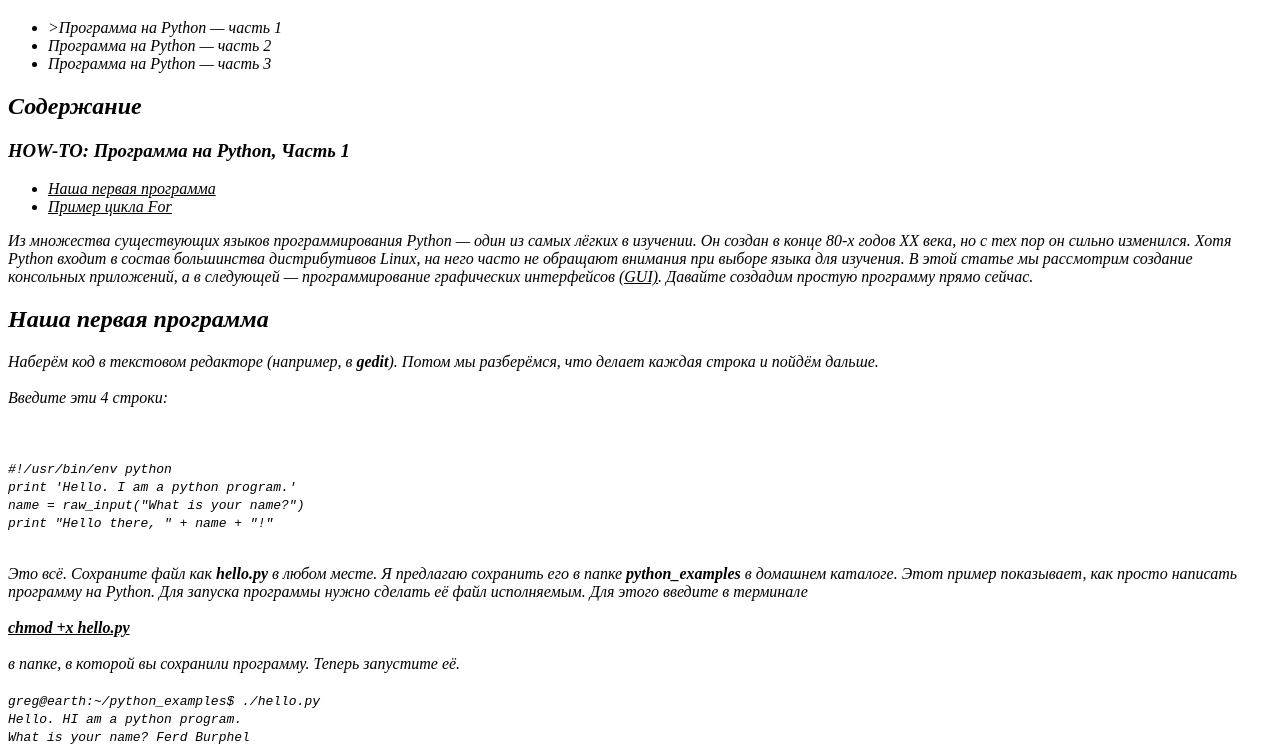
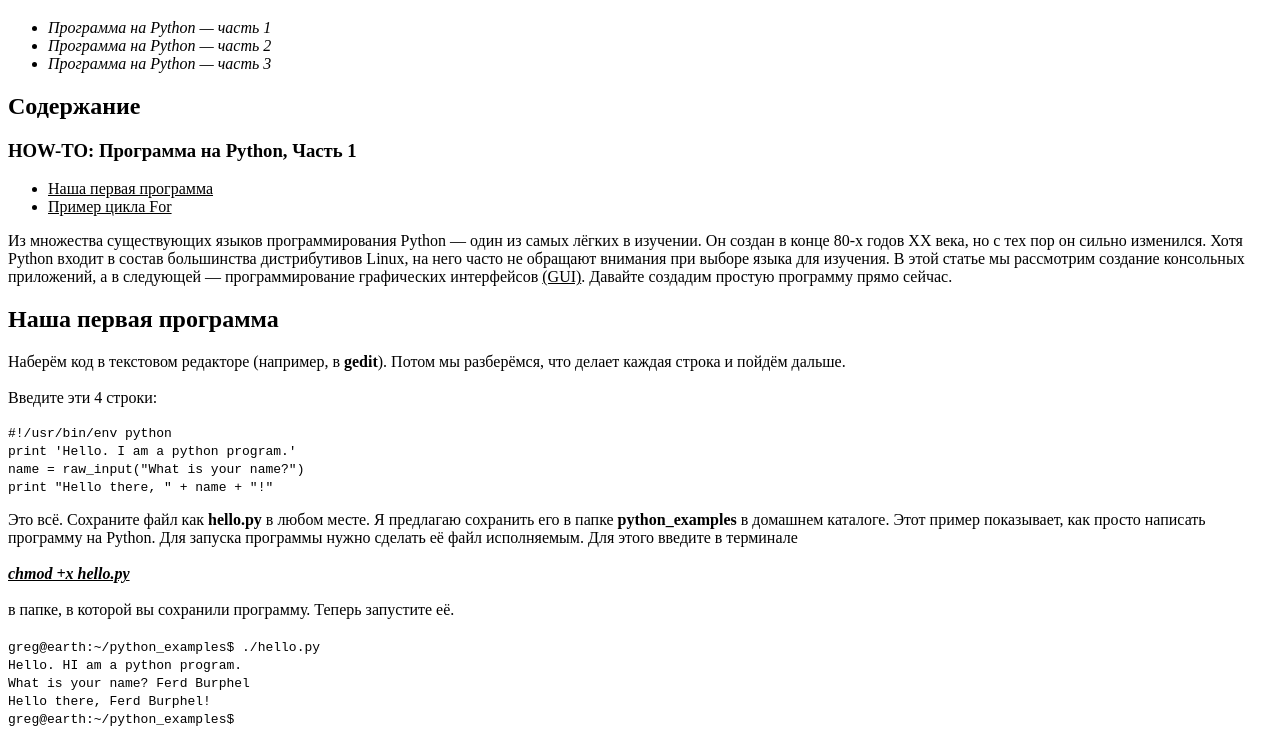
Before and after one commit to dashashaurka/Shaurko_Darya, a plain HTML site: page 01_HTML/base/index1.html in a window 1280 px wide. Shown: the part 61-807 px from the top of the page. Drawn offline with Linux system fonts and the light colour scheme.

Commit message:
correction2

```diff
--- a/01_HTML/base/index1.html
+++ b/01_HTML/base/index1.html
@@ -11,9 +11,9 @@
 <body>
     <h1>HOW-TO: Программа на Python, Часть 1</h1>
     <ul>
-            <li><em>>Программа на Python — часть 1</em</li>
-            <li><em>Программа на Python — часть 2</em</li>
-            <li><em>Программа на Python — часть 3</em</li>
+            <li><em>Программа на Python — часть 1</em></li>
+            <li><em>Программа на Python — часть 2</em></li>
+            <li><em>Программа на Python — часть 3</em></li>
     </ul>
     <h2>Содержание</h2>
     <h3>HOW-TO: Программа на Python, Часть 1</h3>
@@ -33,12 +33,13 @@
         <p>Наберём код в текстовом редакторе (например, в <b>gedit</b>). Потом мы разберёмся, что делает
             каждая строка и пойдём дальше.<Br><Br>
 
-            Введите эти 4 строки:</p><Br><Br>
+            Введите эти 4 строки:
+        </p>
 
         <code>#!/usr/bin/env python<Br>
         print 'Hello. I am a python program.'<Br>
         name = raw_input("What is your name?")<Br>
-        print "Hello there, " + name + "!"<Br><Br></code>
+        print "Hello there, " + name + "!"</code>
 
         <p>Это всё. Сохраните файл как <b>hello.py</b> в любом месте. Я предлагаю сохранить его в папке
             <b>python_examples</b> в домашнем каталоге. Этот пример показывает, как просто написать
```
Also changed, not shown: 01_HTML/add/index4.html (+1 -1 lines).
